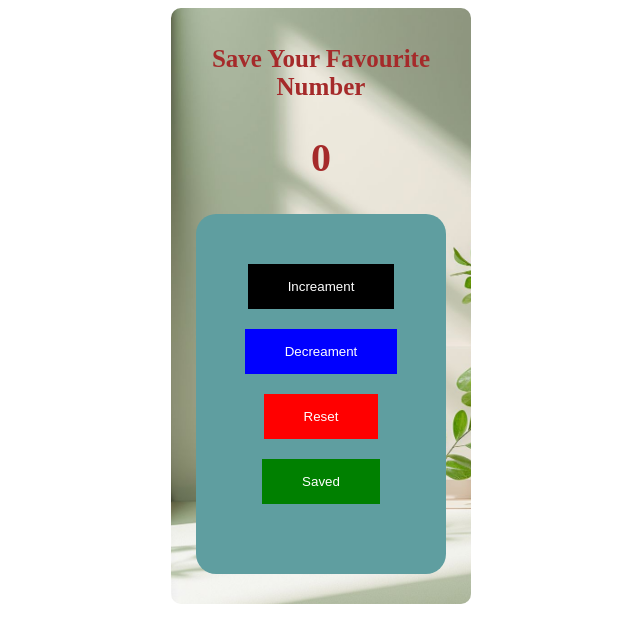
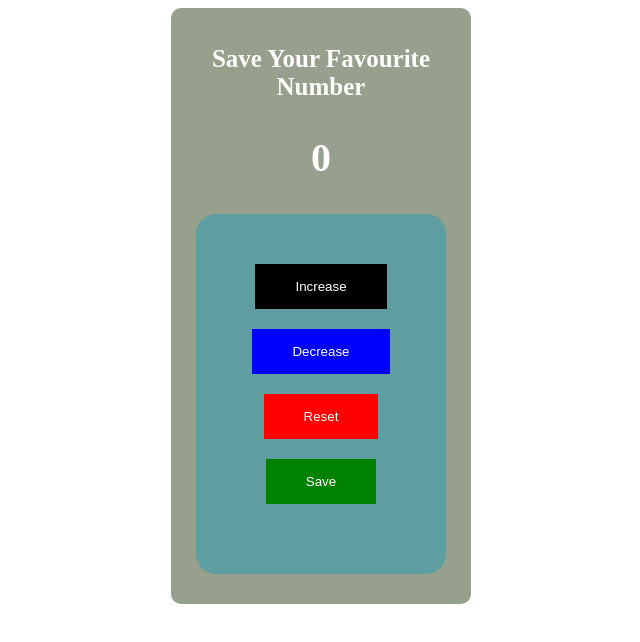
Before and after one commit to Banky11/Counter-App, a plain HTML site: page index.html in a window 1280 px wide. Shown: the whole page, without its empty margins (319-959 px from the left). Drawn offline with Linux system fonts and the light colour scheme.

Commit message:
last commit

```diff
--- a/css/style.css
+++ b/css/style.css
@@ -3,8 +3,7 @@ body{
     text-align: center;
 }
 main{
-    background-image: url("/images/9adc122640e8c7bacd1f7945316b3f14.jpg");
-    background-size: cover;
+    background-color: #96a08c;
     width: 300px;
     justify-self: center;
     margin: auto;
@@ -16,13 +15,13 @@ main{
 h1{
     font-weight: bold;
     font-size: 25px;
-    color: brown;
+    color: rgb(255, 255, 255);
     padding-left: 20px;
     padding-right: 20px;
 }
 h2{
     font-size: 40px;
-    color: brown;
+    color: rgb(255, 255, 255);
     padding: 0;
 }
 button{
--- a/index.html
+++ b/index.html
@@ -15,16 +15,16 @@
             </div>
          <div class="btn">
             <div class="innerbtn">
-             <button class="increament"  onclick="increament()">Increament</button>
+             <button class="increament"  onclick="increament()">Increase</button>
             </div>
             <div class="innerbtn">
-             <button class="decreament" id="decrease" onclick="decreament()">Decreament</button>
+             <button class="decreament" id="decrease" onclick="decreament()">Decrease</button>
             </div>
             <div class="innerbtn">
              <button class="reset" id="reset" onclick="reset()">Reset</button>
             </div>
             <div class="innerbtn">
-             <button class="saved" id="saved" onclick="saved()">Saved</button>
+             <button class="saved" id="saved" onclick="saved()">Save</button>
               <script src="js/first.js"></script>
             </div>
             </div>
```
